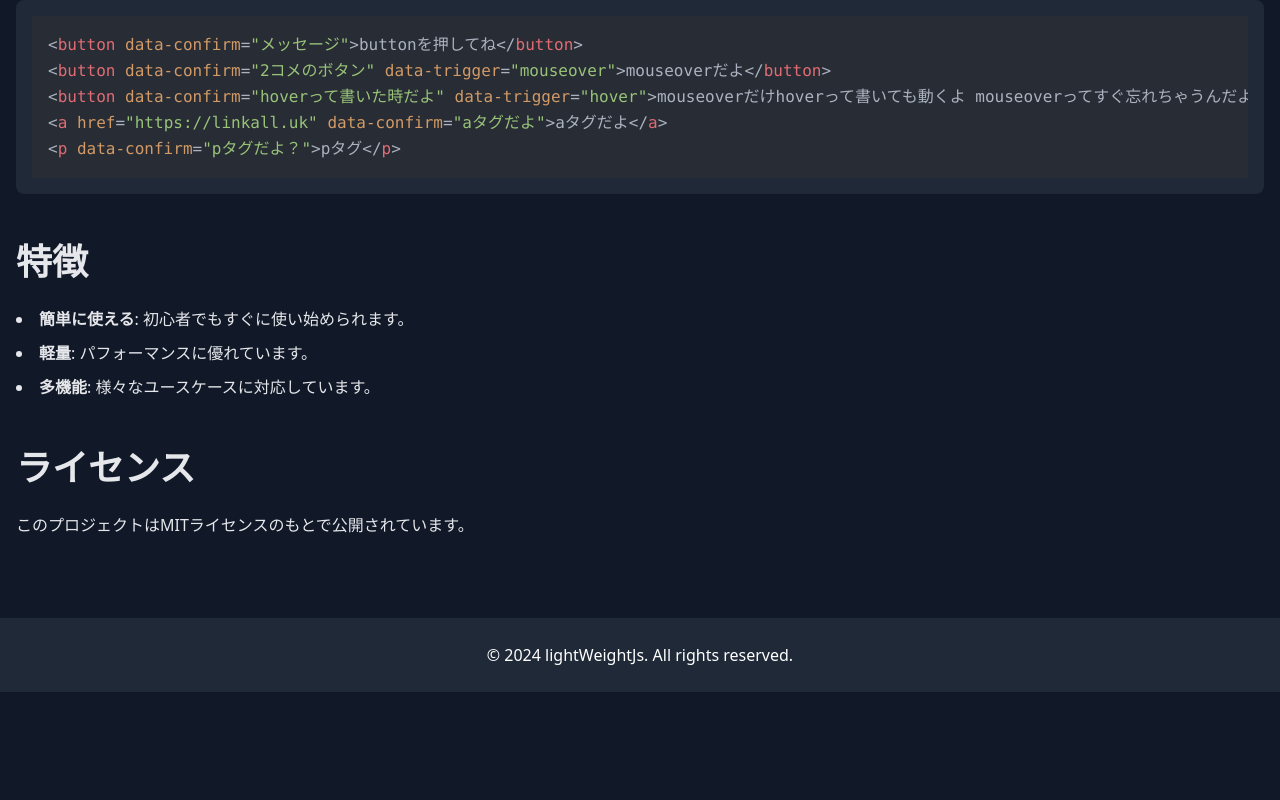
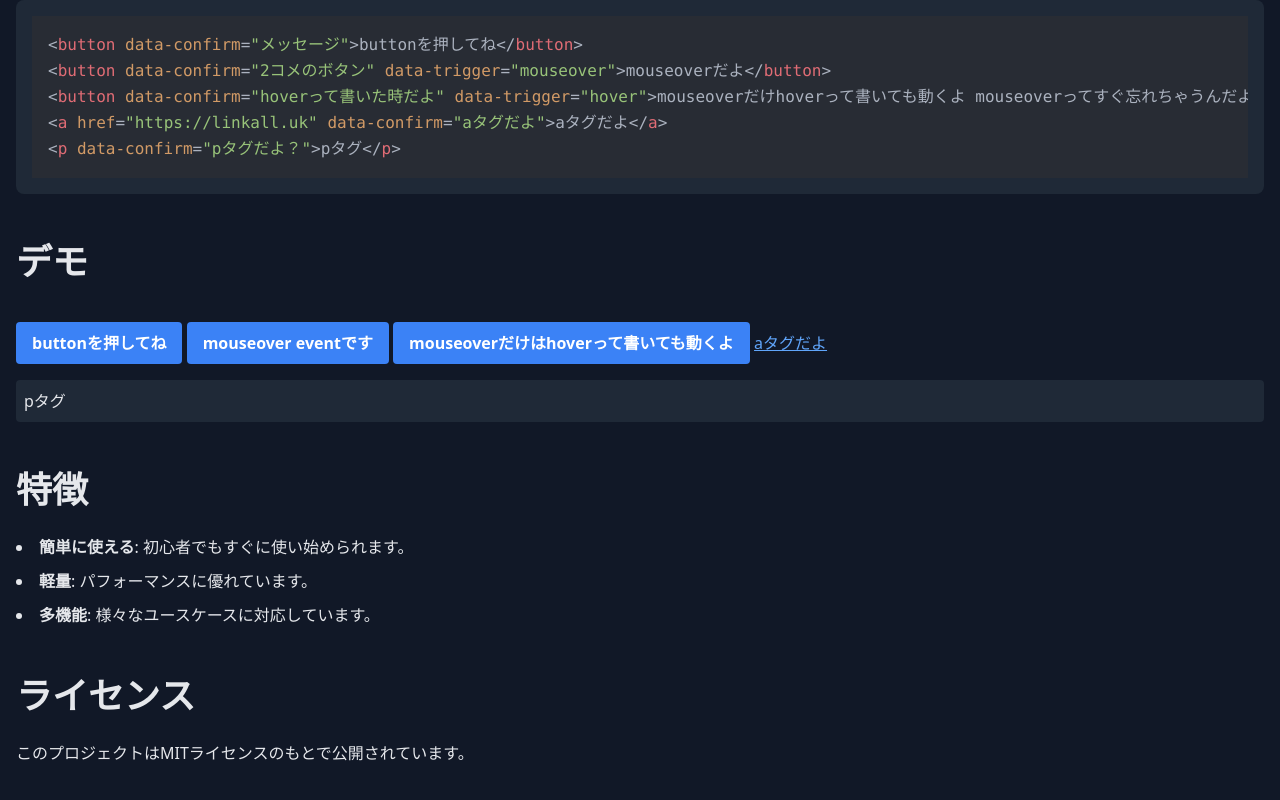
Before and after one commit to linkalls/FlexJS, a website: page index.html in a window 1280 px wide. Shown: the part 594-1394 px from the top of the page. Before the commit the page ends 1286 px from the top, so only its background shows below. Drawn offline with nearby package versions, Linux system fonts and the light colour scheme.

Commit message:
buildしてなかった

```diff
--- a/index.html
+++ b/index.html
@@ -59,6 +59,41 @@
 &lt;p data-confirm="pタグだよ？"&gt;pタグ&lt;/p&gt;</code></pre>
       </section>
       <section class="mb-12">
+        <h2 class="text-4xl font-semibold mb-6">デモ</h2>
+        <div class="space-y-4">
+          <button
+            data-confirm="メッセージ"
+            class="bg-blue-500 hover:bg-blue-700 text-white font-bold py-2 px-4 rounded"
+          >
+            buttonを押してね
+          </button>
+          <button
+            data-confirm="2コメのボタン"
+            class="bg-blue-500 hover:bg-blue-700 text-white font-bold py-2 px-4 rounded"
+            data-trigger="mouseover"
+          >
+            mouseover eventです
+          </button>
+          <button
+            data-confirm="2コメのボタン"
+            class="bg-blue-500 hover:bg-blue-700 text-white font-bold py-2 px-4 rounded"
+            data-trigger="hover"
+          >
+            mouseoverだけはhoverって書いても動くよ
+          </button>
+
+          <a
+            href="https://linkall.uk"
+            data-confirm="aタグだよ"
+            class="text-blue-400 underline"
+            >aタグだよ</a
+          >
+          <p data-confirm="pタグだよ？" class="bg-gray-800 p-2 rounded">
+            pタグ
+          </p>
+        </div>
+      </section>
+      <section class="mb-12">
         <h2 class="text-4xl font-semibold mb-6">特徴</h2>
         <ul class="list-disc list-inside">
           <li class="mb-2">
@@ -82,6 +117,6 @@
         <p>&copy; 2024 lightWeightJs. All rights reserved.</p>
       </div>
     </footer>
-    <script src="src/index.js"></script>
+    <script src="./dist/bundle.js"></script>
   </body>
 </html>
```
Also changed, not shown: dist/bundle.js, 1 other file.
